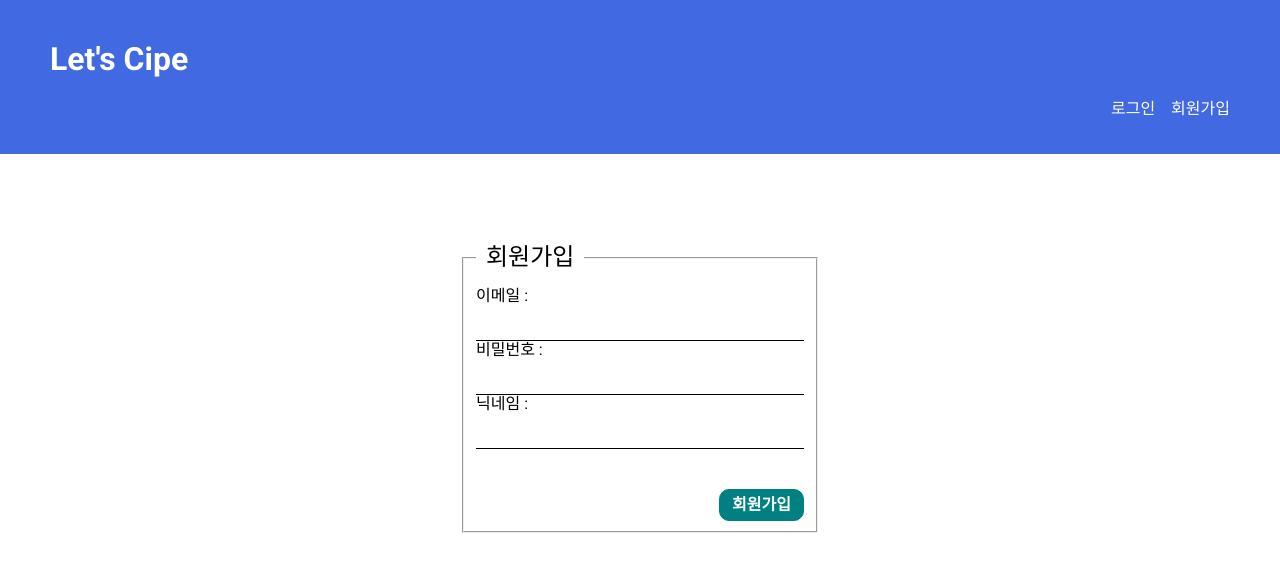
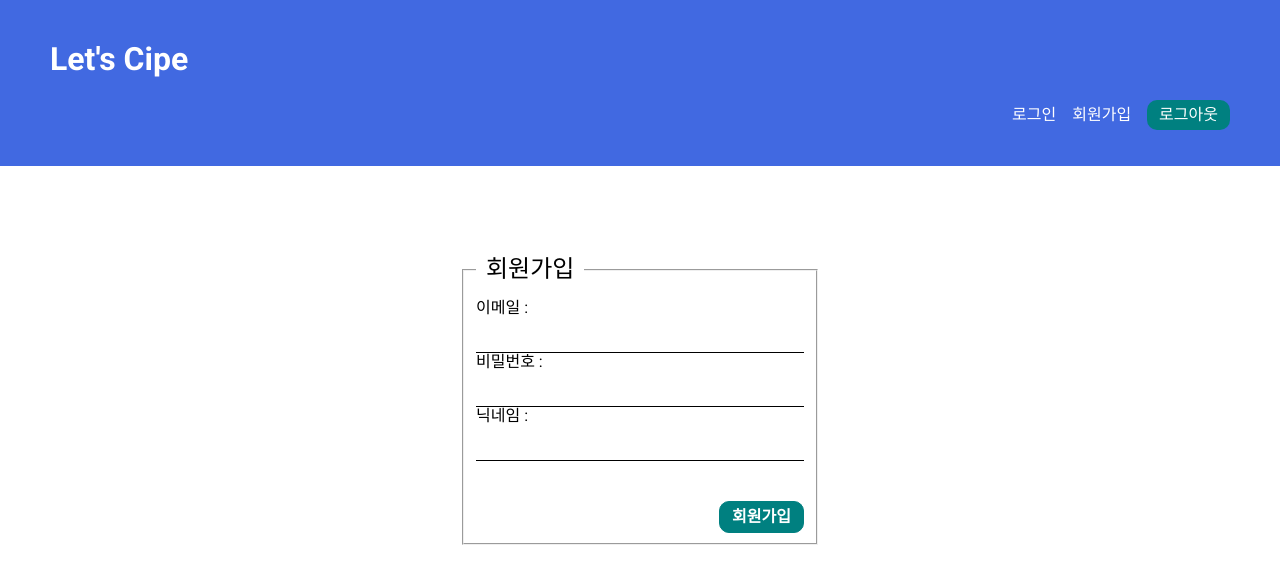
Before and after one commit to koomchang/LetsCipe, a React (Create React App) app: page /signup in a window 1280 px wide. Shown: the top 584 px of the page. Built offline with nearby package versions, Linux system fonts and the light colour scheme; no server answers.

Commit message:
feat: 로그인 기능 구현

```diff
--- a/src/components/Nav.js
+++ b/src/components/Nav.js
@@ -1,13 +1,16 @@
 import { Link } from 'react-router-dom'
 import styles from './Nav.module.css'
+import { useLogout } from '../hooks/useLogout'
 
-export default function Nav(){
+export default function Nav() {
+    const { logout } = useLogout();
     return (
         <nav className={styles.nav}>
             <h1 className={styles.tit}>Let's Cipe</h1>
             <ul className={styles.list_nav}>
                 <li><Link to="/login">로그인</Link></li>
                 <li><Link to="/signup">회원가입</Link></li>
+                <li><button type="button" onClick={logout}>로그아웃</button></li>
             </ul>
         </nav>
     )
--- a/src/components/Nav.module.css
+++ b/src/components/Nav.module.css
@@ -6,6 +6,7 @@
 .nav .list_nav {
     display: flex;
     justify-content: right;
+    align-items: center;
     gap: 16px;
 }
 
@@ -17,3 +18,12 @@
     color: #fff;
     text-decoration: none;
 }
+
+.nav button {
+    padding: 6px 12px;
+    border-radius: 10px;
+    background-color: teal;
+    border: none;
+    color: #fff;
+    cursor: pointer;
+}
--- a/src/context/AuthContext.js
+++ b/src/context/AuthContext.js
@@ -6,6 +6,8 @@
     switch (action.type) {
         case 'login':
             return { ...state, user: action.payload }
+        case 'logout':
+            return { ...state, user: null }
         default:
             return state
     }
@@ -17,6 +19,8 @@
         user: null
     })
 
+    console.log('user state : ', state)
+
     return (
         <AuthContext.Provider value={{ ...state, dispatch }}>
             {children}
--- /dev/null
+++ b/src/hooks/useLogin.js
@@ -0,0 +1,35 @@
+import { useState } from 'react'
+import { appAuth } from '../firebase/config'
+import { signInWithEmailAndPassword } from 'firebase/auth'
+import { useAuthContext } from './useAuthContext';
+
+export const useLogin = () => {
+
+    const [error, setError] = useState(null);
+    const [isPending, setIsPending] = useState(false);
+    const { dispatch } = useAuthContext();
+
+    const login = (email, password) => {
+        setError(null); // 아직 에러가 없으니 null 입니다.
+        setIsPending(true); // 통신중이므로 true입니다.
+
+        signInWithEmailAndPassword(appAuth, email, password)
+            .then((userCredential) => {
+                // Signed in
+                const user = userCredential.user;
+                dispatch({ type: 'login', payload: user })
+                setError(null);
+                setIsPending(false);
+                if (!user) {
+                    throw new Error('회원가입에 실패했습니다.');
+                }
+            })
+            .catch((err) => {
+                setError(err.message);
+                setIsPending(false);
+                console.log(err.message);
+            });
+    }
+
+    return { error, isPending, login }
+}
--- /dev/null
+++ b/src/hooks/useLogout.js
@@ -0,0 +1,25 @@
+import { useState } from "react";
+import { signOut } from "firebase/auth";
+import { appAuth } from "../firebase/config";
+import { useAuthContext } from "./useAuthContext";
+
+export const useLogout = () => {
+    const [error, setError] = useState(null);
+    const [isPending, setIsPending] = useState(false);
+    const { dispatch } = useAuthContext();
+
+    const logout = () => {
+        setError(null);
+        setIsPending(true);
+
+        signOut(appAuth).then(() => {
+            dispatch({ type: 'logout' });
+            setError(null);
+            setIsPending(false);
+        }).catch((error) => {
+            setError(error.message);
+            setIsPending(false);
+        })
+    }
+    return { error, isPending, logout }
+}
```
